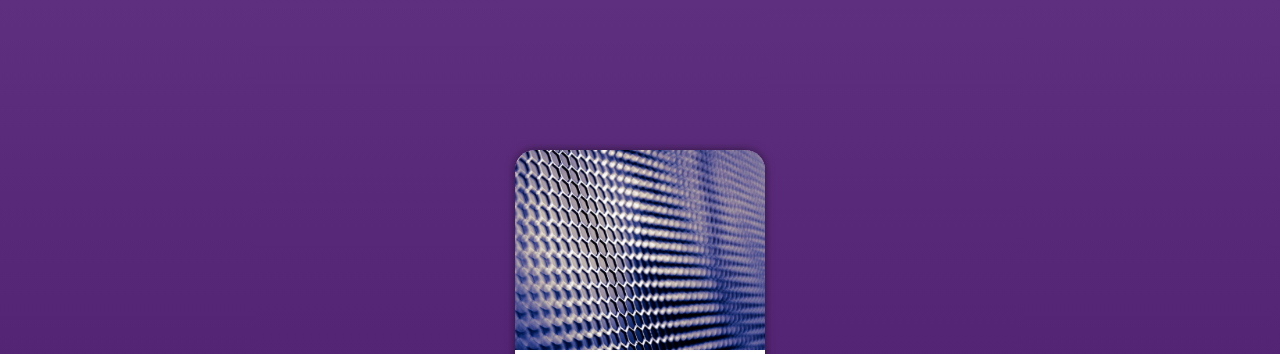
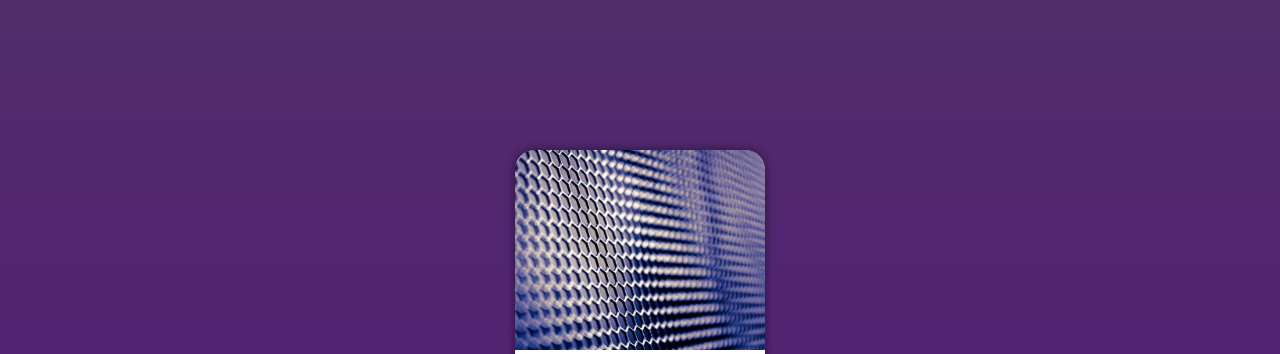
Before and after one commit to Taylan77/projeto-login, a plain HTML site: page index.html in a window 1280 px wide. Shown: the top 354 px of the page. Drawn offline with Linux system fonts and the light colour scheme.

Commit message:
Update style.css

```diff
--- a/estilos/style.css
+++ b/estilos/style.css
@@ -15,7 +15,7 @@
 }
 
 body, html{
-    background-image: linear-gradient(to top, #4d2767d4,#532373, #5f2f7f);
+    background-image: linear-gradient(to bottom, #4d2767d4,#532373, #5f2f7f);
     height: 100vh;
     width: 100vw;
 }
```
